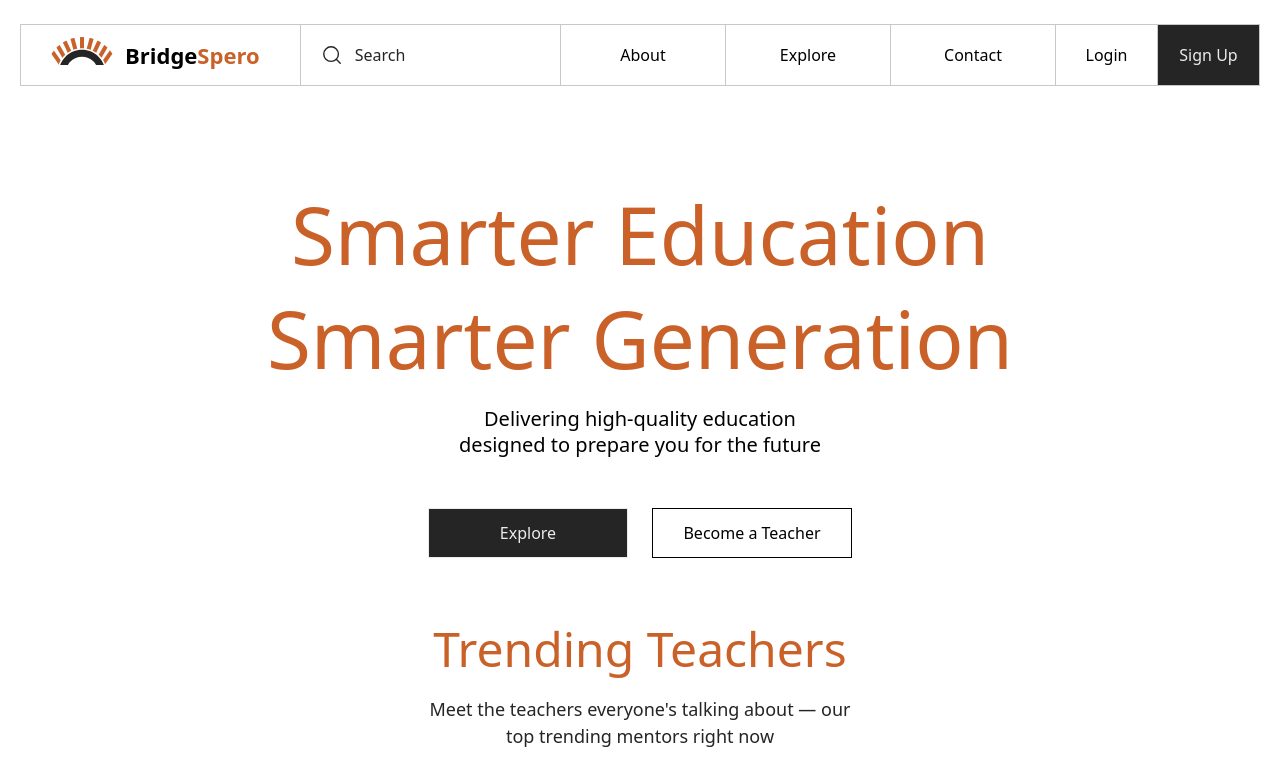
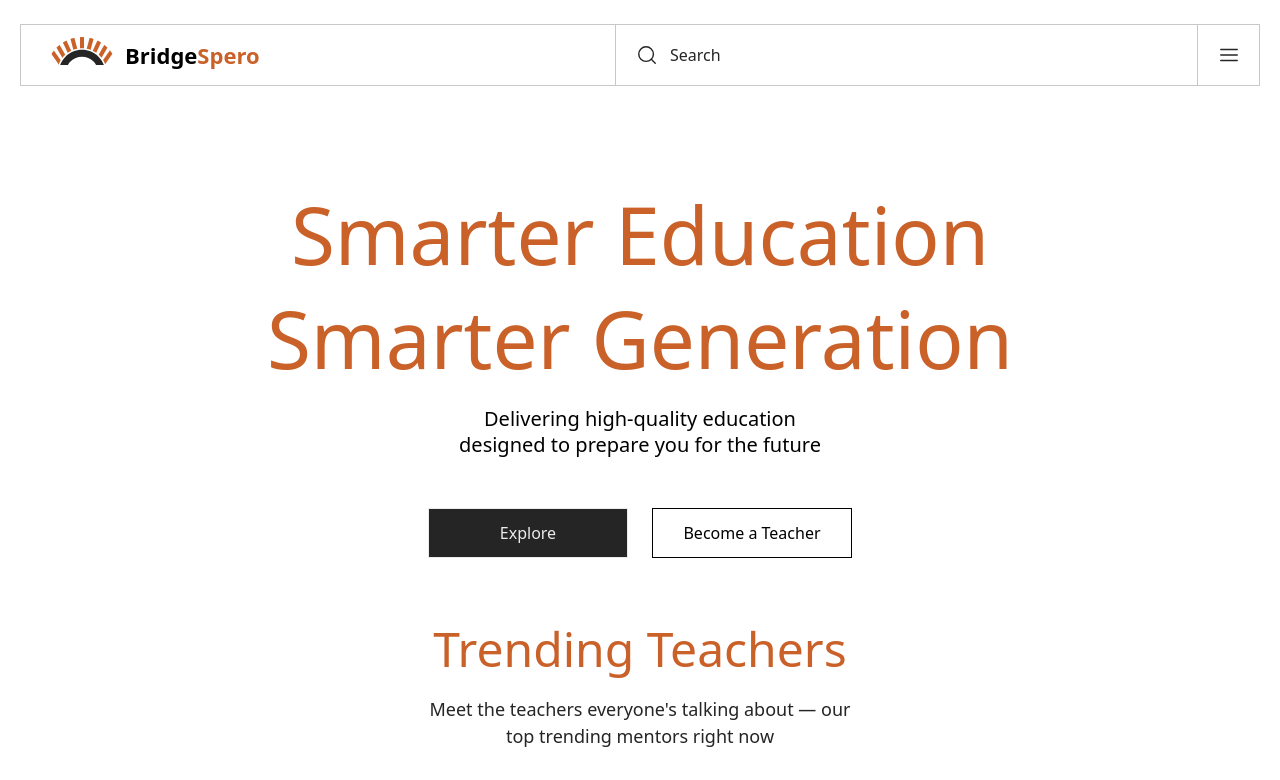
Before and after one commit to Samad126/bridge-spero-frontend, a Next.js app: page / in a window 1280 px wide. Shown: the top 780 px of the page. Built offline with nearby package versions, Linux system fonts and the light colour scheme.

Commit message:
header minor responsiveness fix

```diff
--- a/features/layout/Header.tsx
+++ b/features/layout/Header.tsx
@@ -15,10 +15,10 @@ function Header() {
           <div className="relative flex items-center h-[62px] border-y border-gray-light bg-white">
             <Link
               href={"/"}
-              className="flex items-center gap-[7px] pl-[16.25px] w-full min-w-[230px] border-x border-gray-light h-full md:min-w-[250px] md:pl-[25px]"
+              className="flex items-center gap-[7px] pl-[16.25px] w-full min-w-[230px] border-x border-gray-light h-full lg:min-w-[250px] lg:pl-[25px]"
             >
               <div>
-                <div className="relative w-[54px] h-[27px] md:w-[72px] md:h-[36px]">
+                <div className="relative w-[54px] h-[27px] lg:w-[72px] lg:h-[36px]">
                   <Image
                     src={"/logo.svg"}
                     alt="main logo"
@@ -32,7 +32,7 @@ function Header() {
                 Bridge<span className="text-primary">Spero</span>
               </p>
             </Link>
-            <div className="hidden w-full h-full md:flex items-center border-r border-gray-light">
+            <div className="hidden w-full h-full lg:flex items-center border-r border-gray-light">
               <label
                 className="flex justify-center items-center cursor-text h-full pl-[20px] pr-[12px]"
                 htmlFor="search"
@@ -54,7 +54,7 @@ function Header() {
               />
             </div>
             <button
-              className="w-full max-w-[62px] border-r border-gray-light flex justify-center items-center cursor-pointer h-full md:hidden"
+              className="w-full max-w-[62px] border-r border-gray-light flex justify-center items-center cursor-pointer h-full lg:hidden"
               onClick={() => setIsSearchOpen(true)}
               aria-label="Open search"
             >
@@ -69,7 +69,7 @@ function Header() {
             </button>
             <button
               onClick={() => setIsMenuOpen((prev) => !prev)}
-              className="w-full max-w-[62px] flex justify-center items-center h-full border-r border-gray-light xl:hidden"
+              className="w-full max-w-[62px] flex justify-center items-center h-full border-r border-gray-light xxl:hidden"
             >
               <Image
                 src={isMenuOpen ? "/close.svg" : "/menu.svg"}
@@ -81,7 +81,7 @@ function Header() {
               />
             </button>
             <nav className="h-full">
-              <ul className="hidden xl:flex h-full items-center">
+              <ul className="hidden xxl:flex h-full items-center">
                 <li className="w-full h-full min-w-[165px]">
                   <Link
                     className="h-full text-center flex items-center justify-center border-r border-gray-light"
@@ -125,7 +125,7 @@ function Header() {
               </ul>
             </nav>
             {isMenuOpen && (
-              <div className="absolute right-0 top-full w-full sm:max-w-[390px] xl:hidden border-x bg-white border-b border-t border-gray-light">
+              <div className="absolute right-0 top-full w-full sm:max-w-[390px] xxl:hidden border-x bg-white border-b border-t border-gray-light">
                 <nav>
                   <ul className="flex flex-col" id="topMenu">
                     <li>
```
